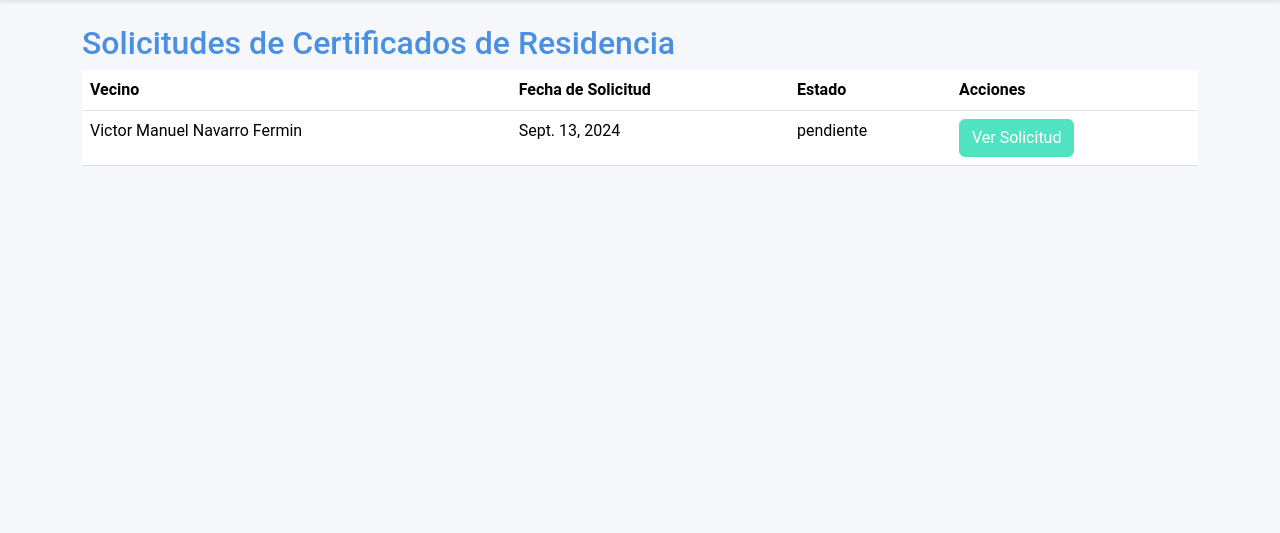
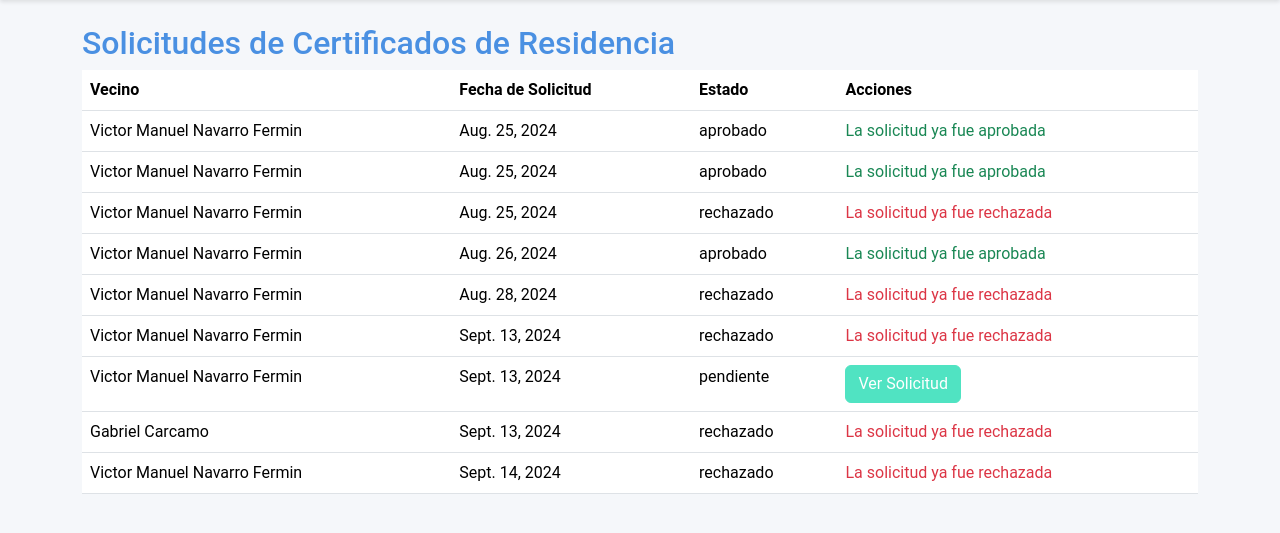
Before and after one commit to VicxNF/Junta-Vecinos, a Django app: page /gestionar/ in a window 1280 px wide. Shown: the part 56-589 px from the top of the page. Run offline with Django 5.2, Linux system fonts and the light colour scheme; a user stored in the database is signed in; data comes from the database, SQL or seed files in the repository; both versions use the stored data as it was after the commit; some libraries are stand-ins or nearby versions.

Commit message:
Aprobar solicitud arreglado

```diff
--- a/junta_vecinos/templates/junta_vecinos/gestionar_solicitudes.html
+++ b/junta_vecinos/templates/junta_vecinos/gestionar_solicitudes.html
@@ -20,7 +20,15 @@
             <td>{{ solicitud.fecha_solicitud }}</td>
             <td>{{ solicitud.get_estado_display }}</td>
             <td>
-                <a href="{% url 'ver_solicitud' solicitud.id %}" class="btn btn-primary">Ver Solicitud</a>
+                {% if solicitud.estado == 'pendiente' %}
+                    <a href="{% url 'ver_solicitud' solicitud.id %}" class="btn btn-primary">Ver Solicitud</a>
+                {% elif solicitud.estado == 'aprobado' %}
+                    <span class="text-success">La solicitud ya fue aprobada</span>
+                {% elif solicitud.estado == 'rechazado' %}
+                    <span class="text-danger">La solicitud ya fue rechazada</span>
+                {% else %}
+                    <span class="text-muted">No hay acciones disponibles</span>
+                {% endif %}
             </td>
         </tr>
         {% endfor %}
--- a/junta_vecinos/views.py
+++ b/junta_vecinos/views.py
@@ -121,7 +121,7 @@ def solicitar_certificado(request):
 
 @user_passes_test(is_admin)
 def gestionar_solicitudes(request):
-    solicitudes = SolicitudCertificado.objects.filter(estado='pendiente')
+    solicitudes = SolicitudCertificado.objects.all()
     return render(request, 'junta_vecinos/gestionar_solicitudes.html', {'solicitudes': solicitudes})
 
 @user_passes_test(is_admin)
```
Also changed, not shown: junta_vecinos/templates/junta_vecinos/aprobar_solicitud.html (added, +17 -0 lines), db.sqlite3, 1 other file.
